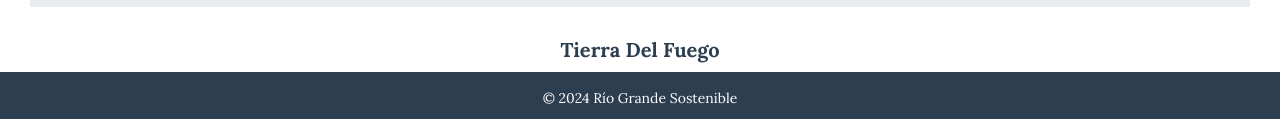
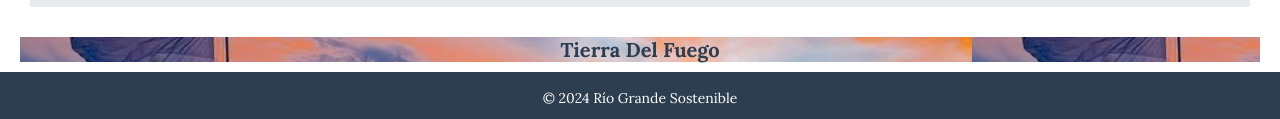
Before and after one commit to alejamarzol/Rio-Grande-Sostenible, a plain HTML site: page index.html in a window 1280 px wide. Shown: the part 1382-1501 px from the top of the page. Drawn offline with Linux system fonts and the light colour scheme.

Commit message:
cambio h3

```diff
--- a/css/style.css
+++ b/css/style.css
@@ -83,7 +83,7 @@ h2{
   margin-bottom: 10px;
 }
 h3{
-  background-image: url(/img/img/Aviacion-Naval.jpg);
+  background-image: url(/img/Aviacion-Naval.jpg);
   font-size: 20px;
   margin: 20px;
   text-align:center;
```
